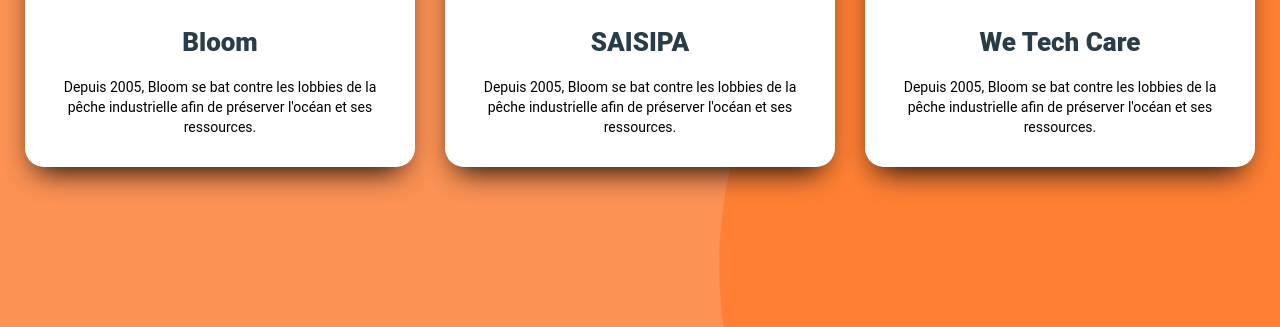
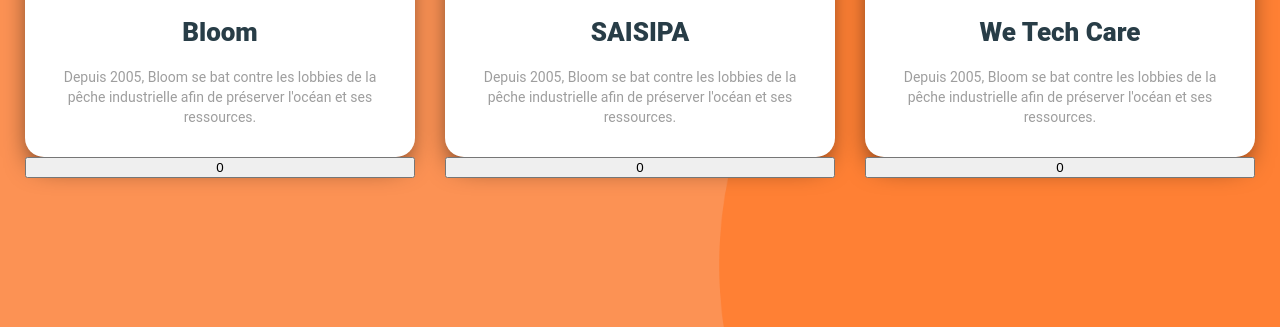
Before and after one commit to chadau/1CV1DON, a plain HTML site: page index.html in a window 1280 px wide. Shown: the part 473-800 px from the top of the page. Drawn offline with Linux system fonts and the light colour scheme.

Commit message:
button added

```diff
--- a/index.css
+++ b/index.css
@@ -57,6 +57,7 @@
 	border-radius: 19px;
 	text-align: center;
 	box-shadow: -1px 15px 30px -12px black;
+	color: #9E9E9E;
 }
 
 .card__image {
--- a/index.html
+++ b/index.html
@@ -12,35 +12,47 @@
 		<div class="don_3 flex justify-content-center align-item-center">0%</div>
 	</div>
 	<div class="row justify-content-space-between" id="counter">
+		<div class="column">
 			<div class="card">
 				<div class="card__image card__image--bloom flex justify-content-center align-item-center">
-				<img  src="assets/bloom_logo.png" alt=""/>
+					<img src="assets/bloom_logo.png" alt="" />
 				</div>
 				<div class="card__text-name">Bloom</div>
 				<div class="card__text-description">
-			  Depuis 2005, Bloom se bat contre les lobbies de la pêche industrielle afin de préserver l'océan et ses
+					Depuis 2005, Bloom se bat contre les lobbies de la pêche industrielle afin de préserver l'océan et
+					ses
 					ressources.
 				</div>
 			</div>
+			<button id="don_1">VOTE</button>
+		</div>
+		<div class="column">
 			<div class="card">
 				<div class="card__image card__image--saisipa flex justify-content-center align-item-center">
 					<img src="assets/saisipa_logo.png" alt="" />
 				</div>
 				<div class="card__text-name">SAISIPA</div>
 				<div class="card__text-description">
-			  Depuis 2005, Bloom se bat contre les lobbies de la pêche industrielle afin de préserver l'océan et ses
+					Depuis 2005, Bloom se bat contre les lobbies de la pêche industrielle afin de préserver l'océan et
+					ses
 					ressources.
 				</div>
 			</div>
+			<button id="don_2">VOTE</button>
+		</div>
+		<div class="column">
 			<div class="card">
 				<div class="card__image card__image--wtc flex justify-content-center align-item-center">
 					<img src="assets/wtc_logo.png" alt="" />
 				</div>
 				<div class="card__text-name">We Tech Care</div>
 				<div class="card__text-description">
-			  Depuis 2005, Bloom se bat contre les lobbies de la pêche industrielle afin de préserver l'océan et ses
+					Depuis 2005, Bloom se bat contre les lobbies de la pêche industrielle afin de préserver l'océan et
+					ses
 					ressources.
 				</div>
+			</div>
+			<button id="don_3">TEST</button>
 		</div>
 	</div>
 	<script type="text/javascript" src="counter.js"></script>
```
Lines whose indentation alone changed are shown as unchanged.
